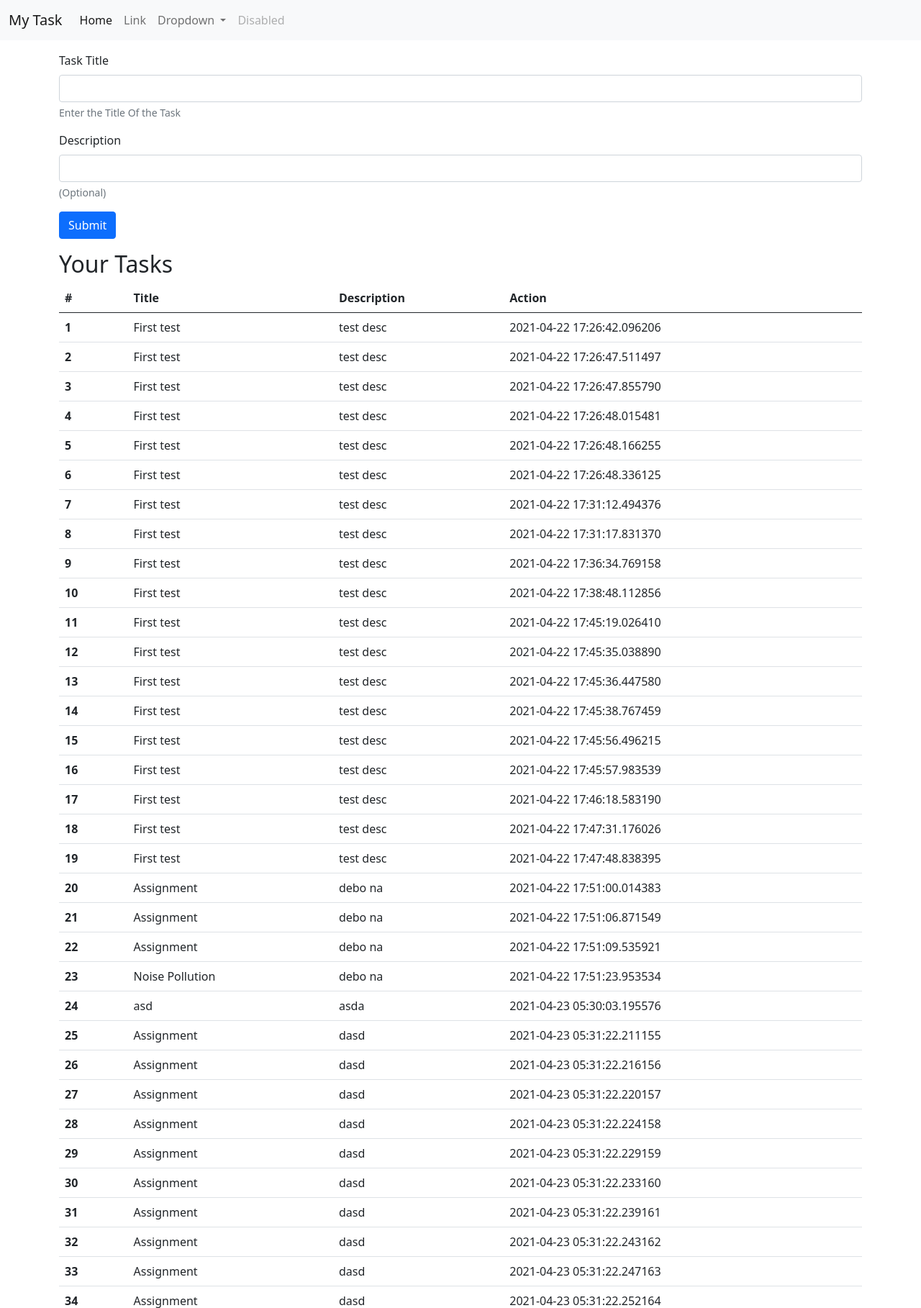
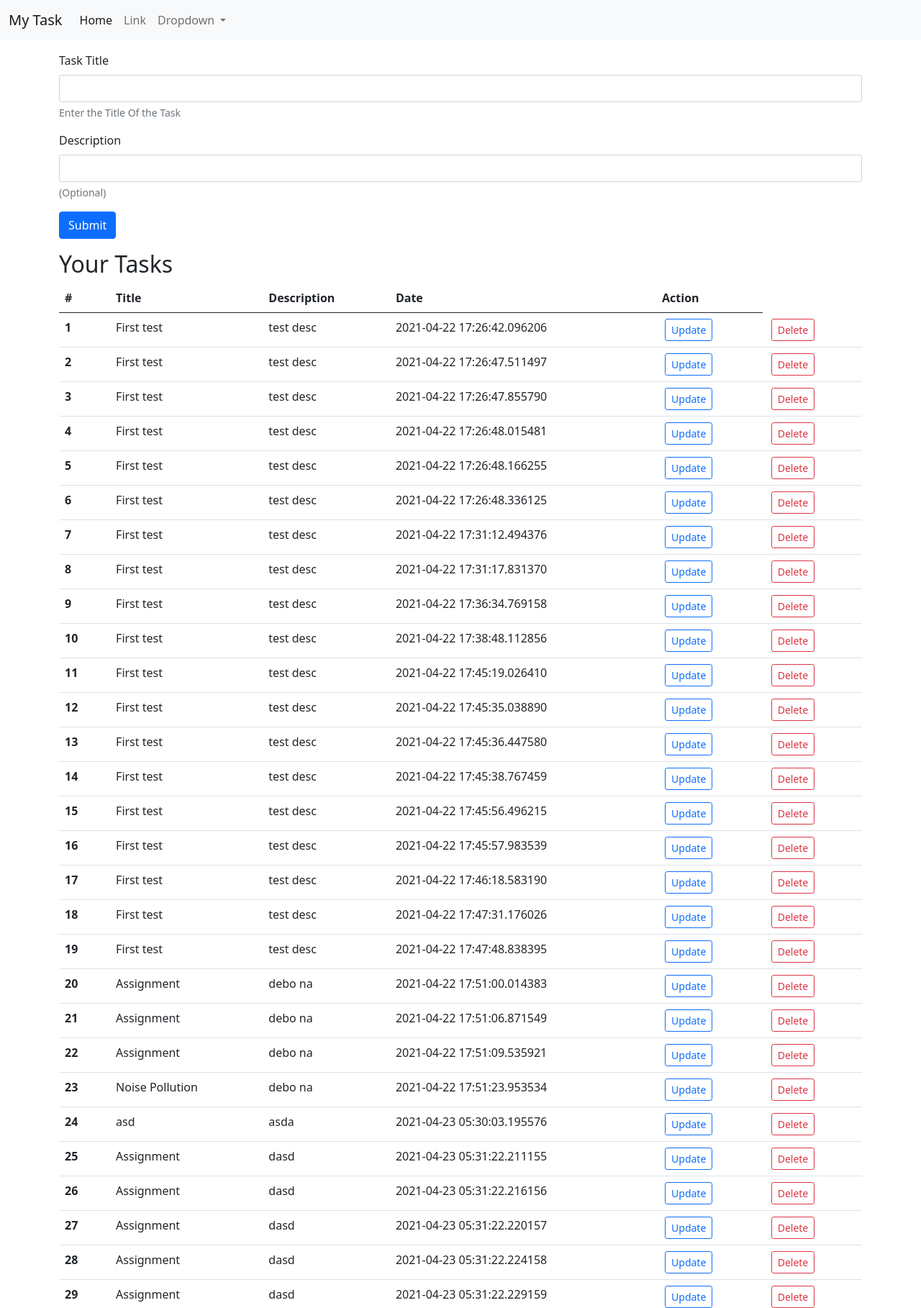
Before and after one commit to joykar07/my_first_flask_app, a Flask app: page / in a window 1280 px wide. Shown: the top 1818 px of the page at 72% size. Run offline with Flask 2, Linux system fonts and the light colour scheme; data comes from the database, SQL or seed files in the repository; both versions use the stored data as it was after the commit.

Commit message:
Added delete and update button

```diff
--- a/templates/index.html
+++ b/templates/index.html
@@ -36,9 +36,6 @@
                   <li><a class="dropdown-item" href="#">Something else here</a></li>
                 </ul>
               </li>
-              <li class="nav-item">
-                <a class="nav-link disabled" href="#" tabindex="-1" aria-disabled="true">Disabled</a>
-              </li>
             </ul>
 
           </div>
@@ -68,6 +65,7 @@
                 <th scope="col">#</th>
                 <th scope="col">Title</th>
                 <th scope="col">Description</th>
+                <th scope="col">Date</th>
                 <th scope="col">Action</th>
               </tr>
             </thead>
@@ -78,6 +76,8 @@
                 <td>{{ task.title }}</td>
                 <td>{{ task.desc }}</td>
                 <td>{{ task.date_created }}</td>
+                <td><a href="/update/{{ task.sno }}" button type="button" class="btn btn-outline-primary btn-sm mx-1">Update</button></td>
+                <td><a href="/delete/{{ task.sno }}" button type="button" class="btn btn-outline-danger btn-sm mx-1">Delete</button></td>
               </tr>
               {% endfor %}
             </tbody>
```
Also changed, not shown: app.py (line endings or trailing spaces), tasks.db, templates/navbar.html (added).
